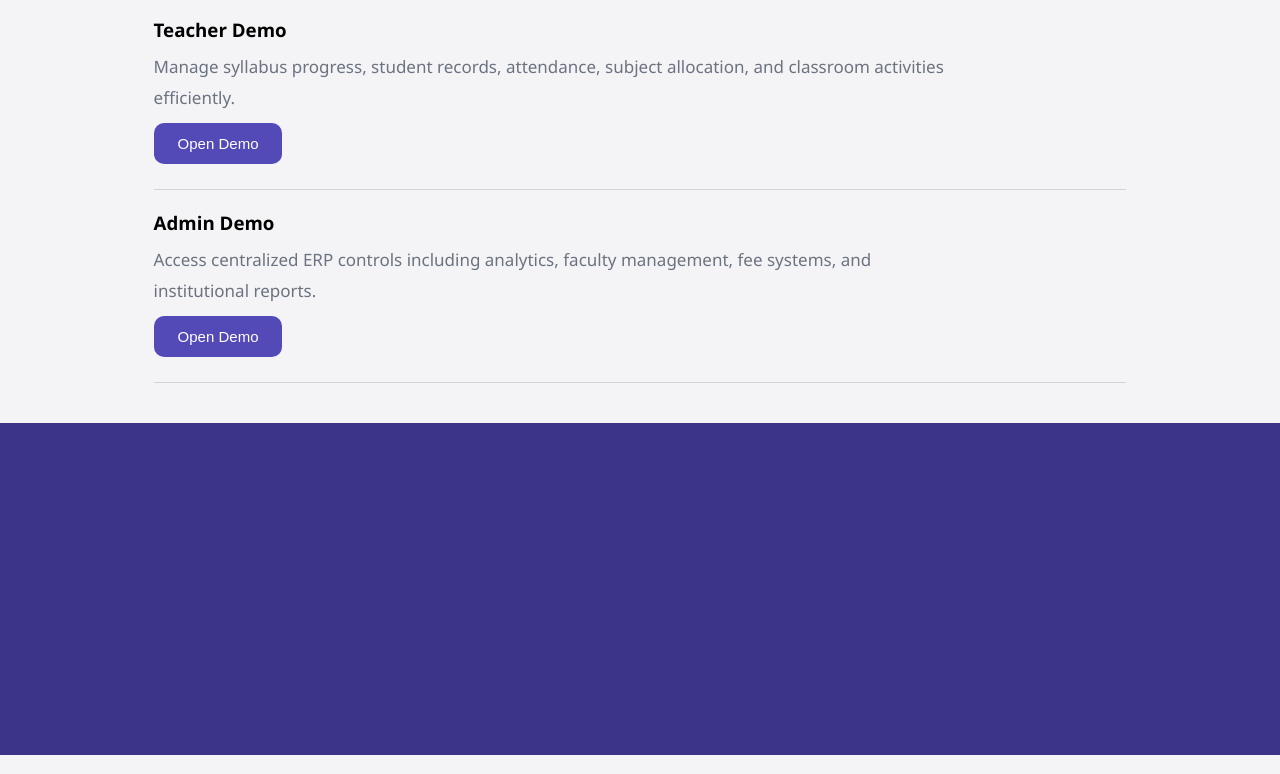
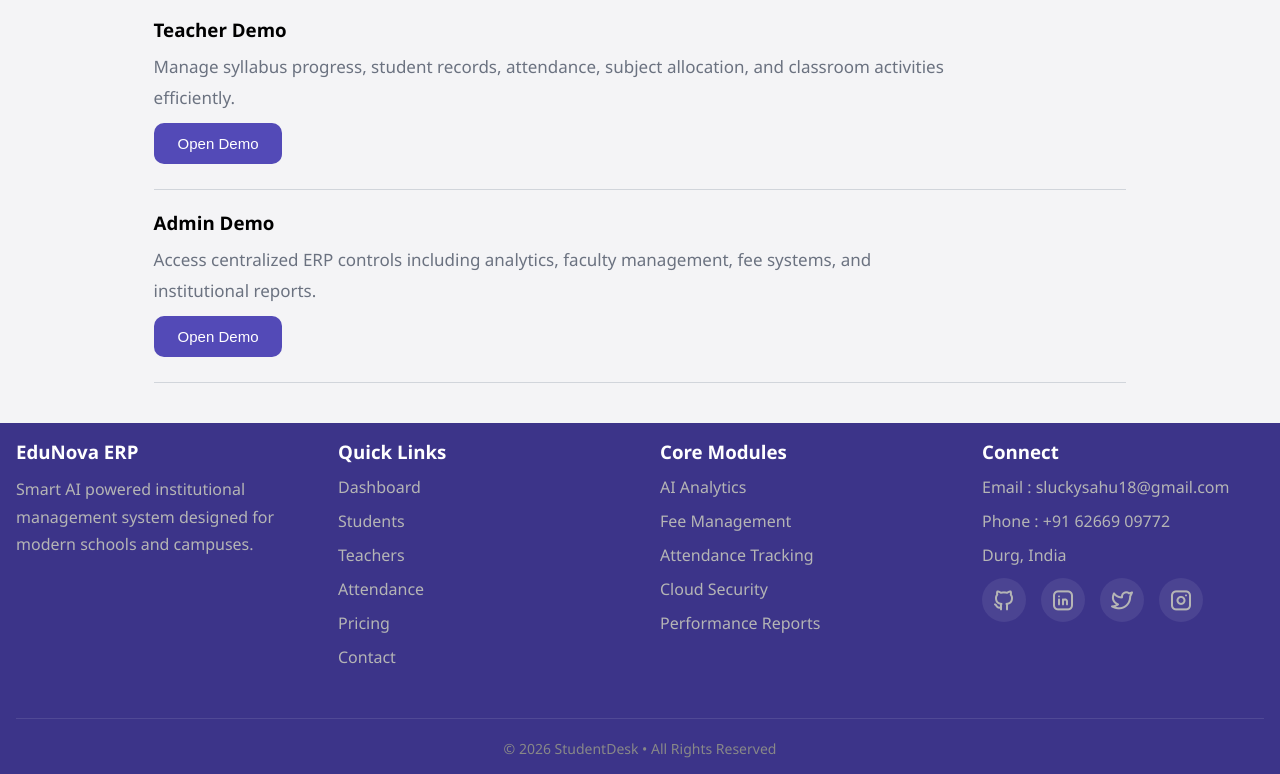
Before and after one commit to LuckySahudev/StudentDesk, a website: page public/index.html in a window 1280 px wide. Shown: the part 2384-3158 px from the top of the page. Drawn offline with Linux system fonts and the light colour scheme.

Commit message:
Template work is done

```diff
--- a/public/index.html
+++ b/public/index.html
@@ -292,7 +292,58 @@
       </section>
     </main>
 
-    <footer></footer>
+    <footer>
+      <div class="footer-container">
+        <!-- Brand Section -->
+        <div class="footer-section">
+          <h3 class="footer-logo">EduNova ERP</h3>
+          <p class="footer-text">
+            Smart AI powered institutional management system designed for modern
+            schools and campuses.
+          </p>
+        </div>
+
+        <!-- Quick Links -->
+        <div class="footer-section">
+          <h3>Quick Links</h3>
+          <a href="#">Dashboard</a>
+          <a href="#">Students</a>
+          <a href="#">Teachers</a>
+          <a href="#">Attendance</a>
+          <a href="#">Pricing</a>
+          <a href="#">Contact</a>
+        </div>
+
+        <!-- Features -->
+        <div class="footer-section">
+          <h3>Core Modules</h3>
+          <p>AI Analytics</p>
+          <p>Fee Management</p>
+          <p>Attendance Tracking</p>
+          <p>Cloud Security</p>
+          <p>Performance Reports</p>
+        </div>
+
+        <!-- Contact -->
+        <div class="footer-section">
+          <h3>Connect</h3>
+          <p>Email : sluckysahu18@gmail.com</p>
+          <p>Phone : +91 62669 09772</p>
+          <p>Durg, India</p>
+
+          <!-- Social Icons -->
+          <div class="social-icons">
+            <a href="#"><i class="ti ti-brand-github"></i></a>
+            <a href="#"><i class="ti ti-brand-linkedin"></i></a>
+            <a href="#"><i class="ti ti-brand-twitter"></i></a>
+            <a href="#"><i class="ti ti-brand-instagram"></i></a>
+          </div>
+        </div>
+      </div>
+
+      <!-- Bottom -->
+      <div class="footer-bottom">© 2026 StudentDesk • All Rights Reserved</div>
+    </footer>
     <script src="script.js"></script>
   </body>
 </html>
--- a/public/style.css
+++ b/public/style.css
@@ -300,12 +300,7 @@ body {
 
 
 
-footer {
-  box-sizing: content-box;
-  padding: 1rem;
-  height: 300px;
-  background-color: #3C3489;
-}
+
 
 
 #students , #teachers , #attendance, #pricing{
@@ -460,3 +455,70 @@ footer {
 .demo-card button:hover {
   background: #3C3489;
 }
+
+
+
+footer{
+    padding: 1rem;
+    background-color: #3C3489;
+    width: 100%;
+    color: #ffffff;
+}
+
+.footer-container{
+    display: grid;
+    grid-template-columns: repeat(auto-fit,minmax(220px,1fr));
+    gap: 40px;
+}
+
+.footer-section{
+    display: flex;
+    flex-direction: column;
+    gap: 12px;
+}
+
+
+.footer-text{
+    color: #b5b5b5;
+    line-height: 1.7;
+}
+
+
+
+.footer-section a,
+.footer-section p{
+    color: #b5b5b5;
+    text-decoration: none;
+    transition: 0.3s;
+    cursor: pointer;
+}
+
+.footer-section  a:hover{
+    color: white;
+    transform: translateY(-3px);
+}
+
+.social-icons{
+    display: flex;
+    gap: 15px;
+    margin-top: 10px;
+}
+
+.social-icons i{
+    font-size: 24px;
+    padding: 10px;
+    border-radius: 50%;
+    background: rgba(255,255,255,0.08);
+    transition: 0.3s;
+    cursor: pointer;
+}
+
+
+.footer-bottom{
+    margin-top: 50px;
+    padding-top: 20px;
+    border-top: 1px solid rgba(255,255,255,0.1);
+    text-align: center;
+    color: #888;
+    font-size: 14px;
+}
```
